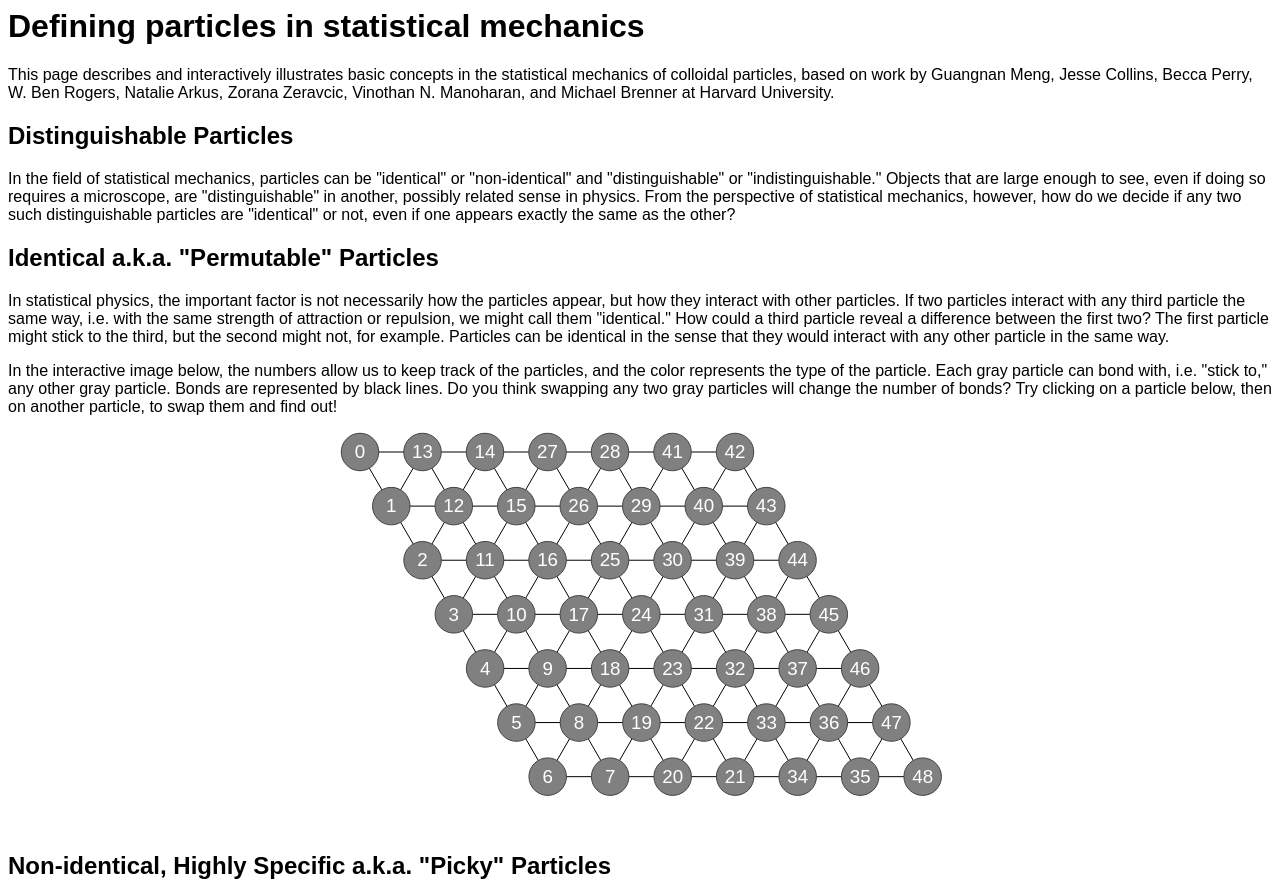
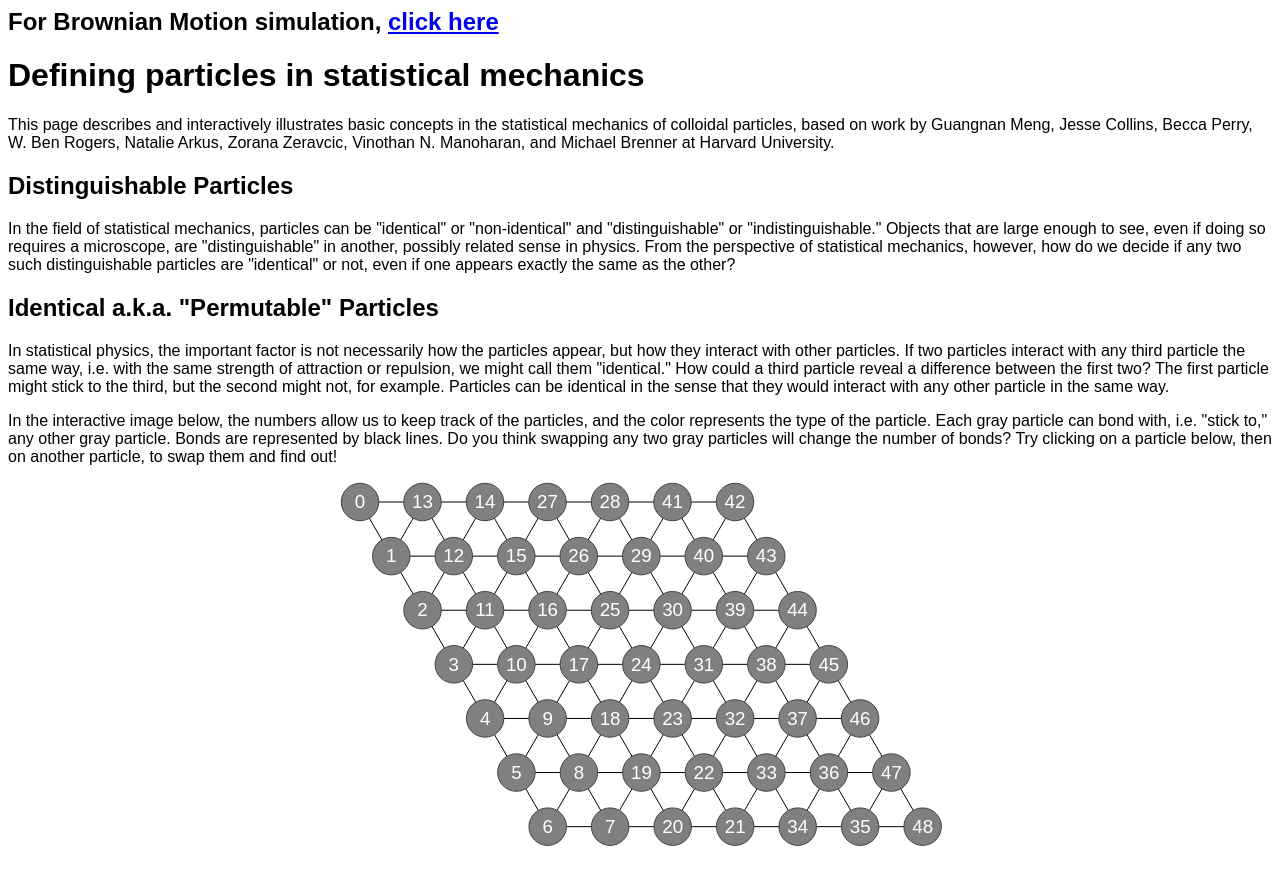
Before and after one commit to jeswcollins/ColloidalStatMech, a plain HTML site: page index.html in a window 1280 px wide. Shown: the top 885 px of the page. Drawn offline with Linux system fonts and the light colour scheme.

Commit message:
added vis_sim.html and link to it from index.html

```diff
--- a/index.html
+++ b/index.html
@@ -17,6 +17,7 @@
 </head>
 <body>
 <div class="topic" xmlns="http://www.w3.org/1999/xhtml">
+  <h2 class="title">For Brownian Motion simulation, <a href="./vis_sim.html">click here</a></h1>
   <h1 class="title">Defining particles in statistical mechanics</h1>
 </div class="intro"><p>
 <p>
```
Also changed, not shown: vis_sim.html (+1 -0 lines).
